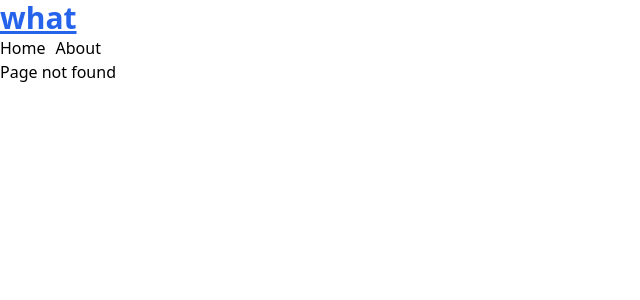
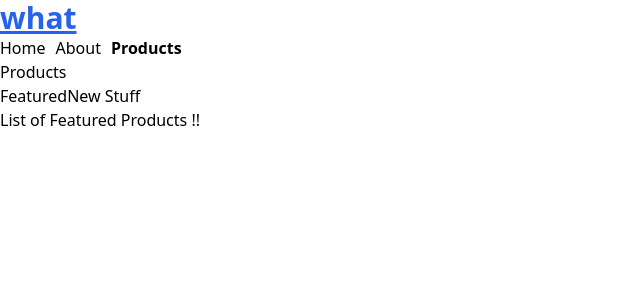
Before and after one commit to adnantariq123/Routers, a React (Create React App) app in the folder react-router/: page /products/featured in a window 1280 px wide. Before the commit this address had no page. Shown: the top 300 px of the page, without its empty margins (0-640 px from the left). Built offline with nearby package versions, Linux system fonts and the light colour scheme.

Commit message:
nested router with outlet

```diff
--- a/react-router/src/App.js
+++ b/react-router/src/App.js
@@ -5,6 +5,11 @@ import {Routes, Route} from "react-router-dom";
 import { NavBar } from './Components/NavBar';
 import { OrderSummary } from './Components/orderSummary';
 import {NoMatch} from "./Components/NoLink"
+import { Products } from './Components/Products';
+
+//used for nexted routes
+import {FeaturedProducts} from "./Components/FeaturedProducts";
+import {NewProducts} from "./Components/NewProducts";
 
 function App() {
   return (
@@ -17,8 +22,17 @@ function App() {
         <Route path="/" element={<Home />}></Route>
         <Route path="about" element={<About />}></Route>
         <Route path="order-summary" element={<OrderSummary/>}/>
+
         {/* when you dont have a proper link , you cathc that using the wild card * in path */}
-        <Route path="*" element={<NoMatch/>}/>
+        <Route path="*" element={<NoMatch/>}></Route>
+
+
+        {/* Lust how easy it was to write nexted routes ^-^
+        BUT YOU NEED and <Outlet/> INSIDE the products component*/}
+        <Route path="products" element={<Products/>}>
+            <Route path="featured" element={<FeaturedProducts/>}></Route>
+            <Route path="new" element={<NewProducts/>}> </Route>
+        </Route>
 
 
 
--- /dev/null
+++ b/react-router/src/Components/FeaturedProducts.jsx
@@ -0,0 +1,3 @@
+export const FeaturedProducts=()=>{
+    return(<div>List of Featured Products !!</div>)
+}
--- a/react-router/src/Components/NavBar.jsx
+++ b/react-router/src/Components/NavBar.jsx
@@ -5,6 +5,7 @@ export const NavBar=()=>{
         <nav>
             <NavLink to="/">Home</NavLink>
             <NavLink to="/about">About</NavLink>
+            <NavLink to="/products">Products</NavLink>
         </nav>
     )
 }
--- /dev/null
+++ b/react-router/src/Components/NewProducts.jsx
@@ -0,0 +1,3 @@
+export const NewProducts=()=>{
+    return(<div>New Products **</div>)
+}
--- /dev/null
+++ b/react-router/src/Components/Products.jsx
@@ -0,0 +1,19 @@
+import {NavLink, Outlet} from "react-router-dom"
+
+export const Products=()=>{
+    return(
+        <>
+        <h3> Products</h3>
+
+        <NavLink to="featured">Featured</NavLink>
+        <NavLink to="new">New Stuff</NavLink>
+
+        {/* *************************
+        OUTLET is require for nexted route
+        ************************* */}
+        <Outlet/>
+
+        </>
+
+    )
+}
```
